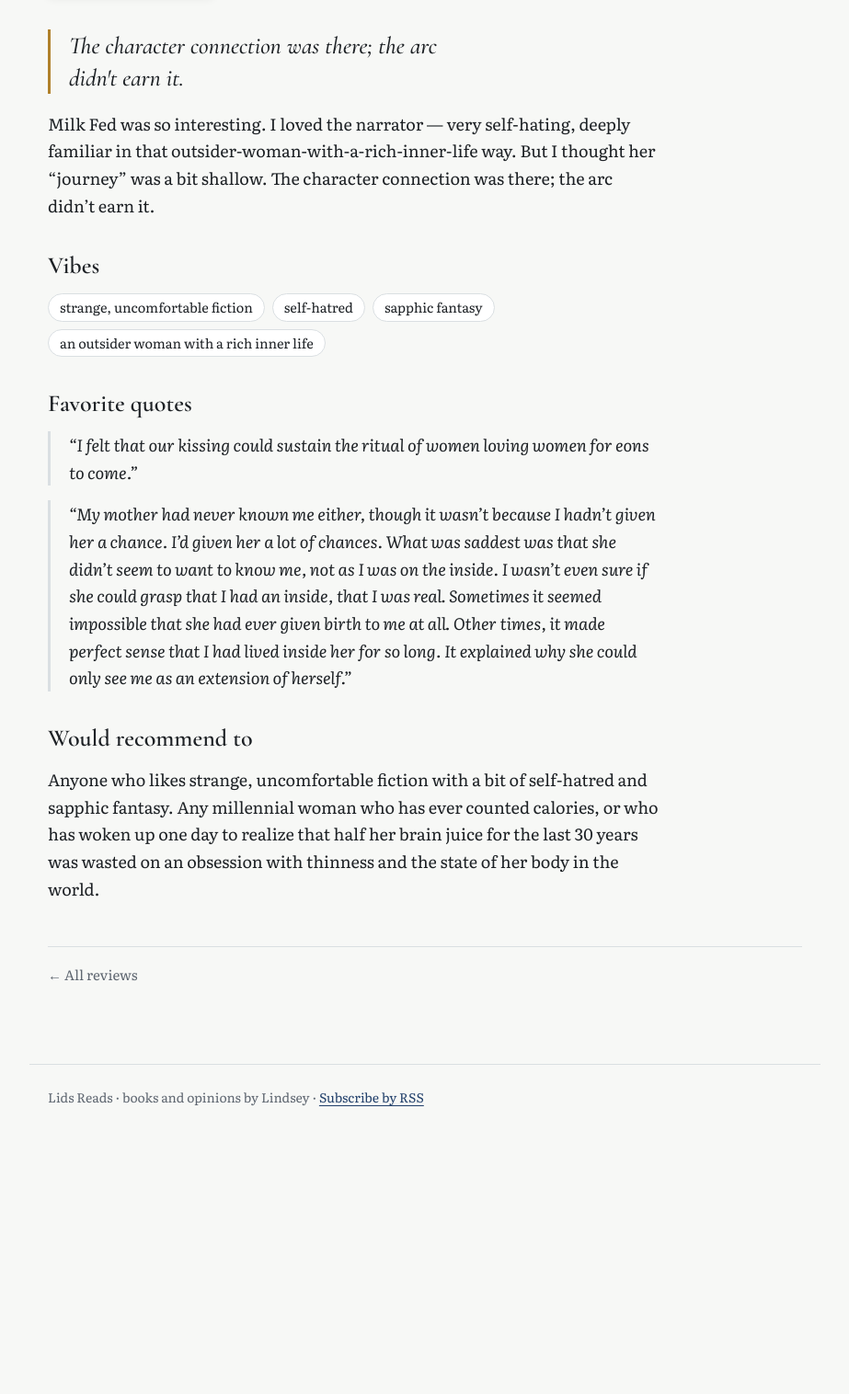
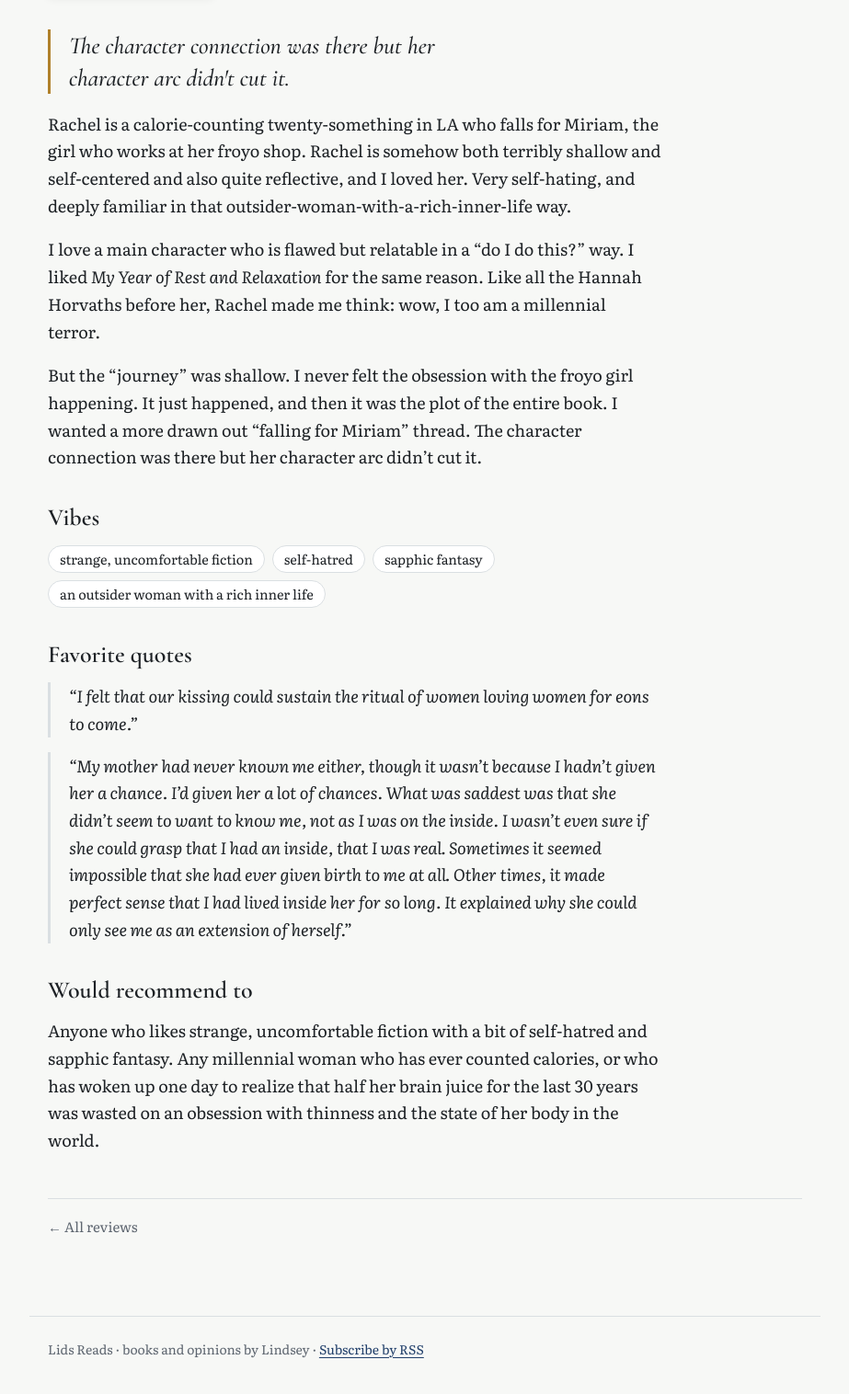
Before and after one commit to itslids/lids-reads, a Jekyll site: the page built from _reviews/milk-fed.md, in a window 1280 px wide, cut to the strip 401-1920 px from the top of the page. Shown: the top 1516 px of the strip at 92% size, without its empty margins (178-1101 px from the left). Built offline with Jekyll 4.4.1, drawn with Linux system fonts in a browser that asks for light colours; before the commit the page ends 1646 px from its top, so only the background shows below that.

Commit message:
Redo five reviews: Martyr!, Milk Fed, Women Without Men, We Are Bellingcat, Normal People
Co-Authored-By: Claude Opus 5.5 <noreply@anthropic.com>

```diff
--- a/_reviews/milk-fed.md
+++ b/_reviews/milk-fed.md
@@ -6,7 +6,7 @@ date: 2026-05-25
 rating: 3.5
 cover: "https://i.gr-assets.com/images/S/compressed.photo.goodreads.com/books/1610290064l/54304105.jpg"
 genre: "Literary fiction"
-verdict: "The character connection was there; the arc didn't earn it."
+verdict: "The character connection was there but her character arc didn't cut it."
 quotes:
   - "\"I felt that our kissing could sustain the ritual of women loving women for eons to come.\""
   - "\"My mother had never known me either, though it wasn't because I hadn't given her a chance. I'd given her a lot of chances. What was saddest was that she didn't seem to want to know me, not as I was on the inside. I wasn't even sure if she could grasp that I had an inside, that I was real. Sometimes it seemed impossible that she had ever given birth to me at all. Other times, it made perfect sense that I had lived inside her for so long. It explained why she could only see me as an extension of herself.\""
@@ -18,4 +18,8 @@ vibes:
   - "an outsider woman with a rich inner life"
 ---
 
-Milk Fed was so interesting. I loved the narrator — very self-hating, deeply familiar in that outsider-woman-with-a-rich-inner-life way. But I thought her "journey" was a bit shallow. The character connection was there; the arc didn't earn it.
+Rachel is a calorie-counting twenty-something in LA who falls for Miriam, the girl who works at her froyo shop. Rachel is somehow both terribly shallow and self-centered and also quite reflective, and I loved her. Very self-hating, and deeply familiar in that outsider-woman-with-a-rich-inner-life way.
+
+I love a main character who is flawed but relatable in a "do I do this?" way. I liked *My Year of Rest and Relaxation* for the same reason. Like all the Hannah Horvaths before her, Rachel made me think: wow, I too am a millennial terror.
+
+But the "journey" was shallow. I never felt the obsession with the froyo girl happening. It just happened, and then it was the plot of the entire book. I wanted a more drawn out "falling for Miriam" thread. The character connection was there but her character arc didn't cut it.
```
Also changed, not shown: _reviews/martyr.md (+7 -1 lines), _reviews/normal-people.md (+5 -1 lines), _reviews/we-are-bellingcat.md (+7 -1 lines), _reviews/women-without-men.md (+7 -1 lines).
